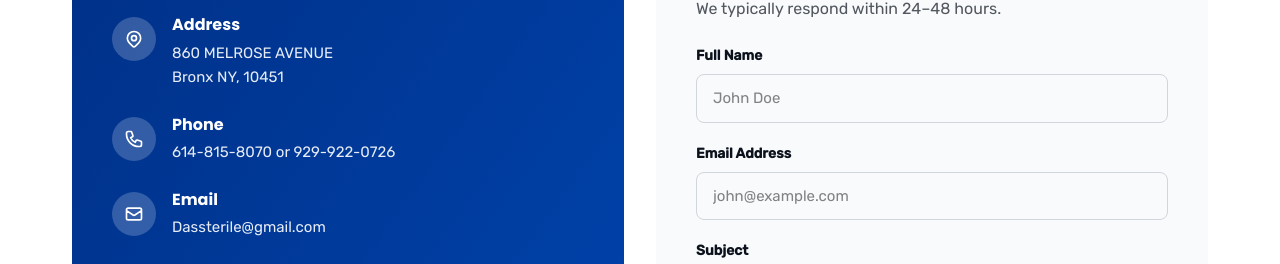
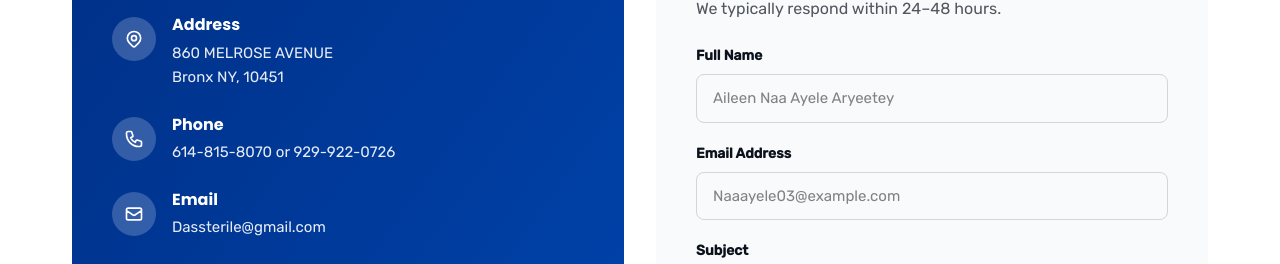
Before and after one commit to aryeetea/distraining, a React (Vite) app: page /contact in a window 1280 px wide. Shown: the part 451-715 px from the top of the page. Built offline with nearby package versions, Linux system fonts and the light colour scheme.

Commit message:
changed placeholder text in the contact us form and updated answers to FAQ questions.

```diff
--- a/src/app/pages/ContactUs.tsx
+++ b/src/app/pages/ContactUs.tsx
@@ -225,7 +225,7 @@ export function ContactUs() {
                   required
                   type="text"
                   className="w-full rounded-lg border border-gray-300 px-4 py-3 transition-colors focus:border-[#003087] focus:outline-none"
-                  placeholder="John Doe"
+                  placeholder="Aileen Naa Ayele Aryeetey"
                   style={{ fontFamily: "Rubik, sans-serif", fontSize: "15px" }}
                 />
               </div>
@@ -241,7 +241,7 @@ export function ContactUs() {
                   required
                   type="email"
                   className="w-full rounded-lg border border-gray-300 px-4 py-3 transition-colors focus:border-[#003087] focus:outline-none"
-                  placeholder="john@example.com"
+                  placeholder="Naaayele03@example.com"
                   style={{ fontFamily: "Rubik, sans-serif", fontSize: "15px" }}
                 />
               </div>
```
